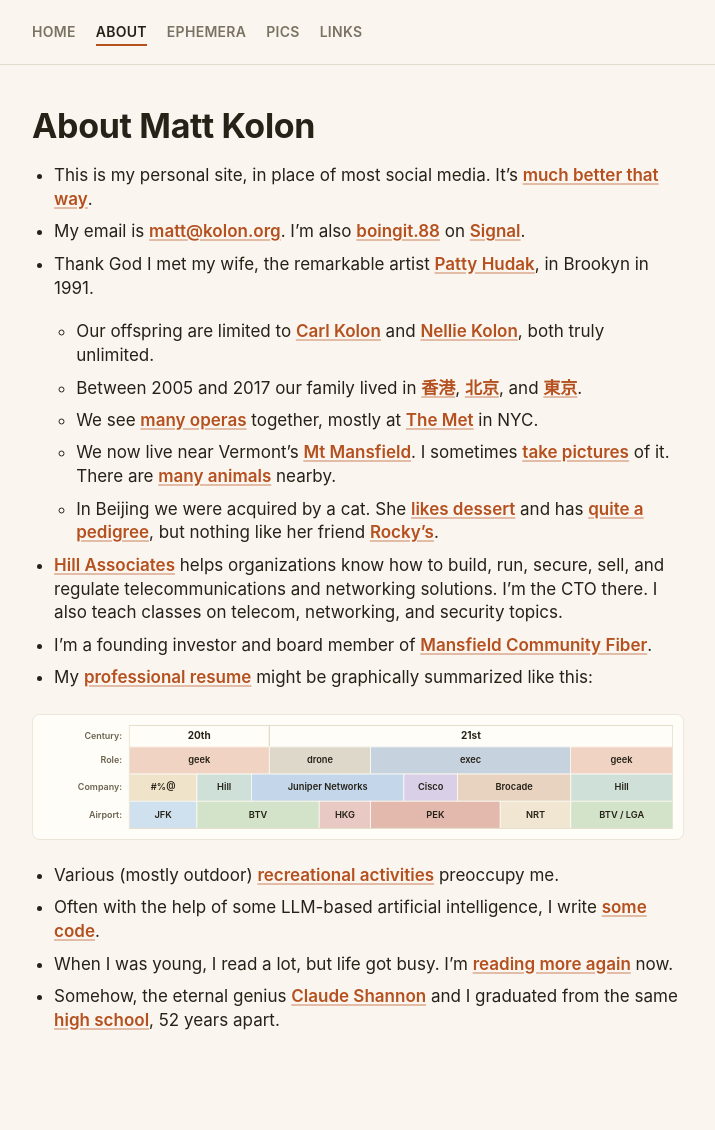
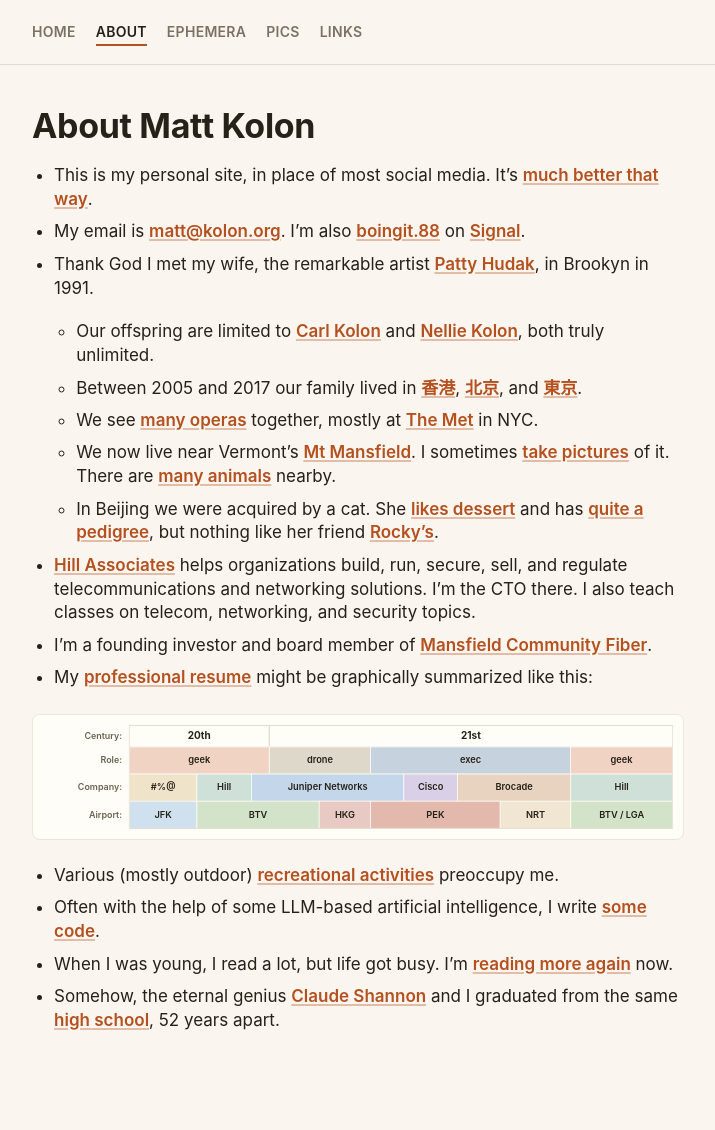
Before and after one commit to mkolon/mattkolon.com, a Jekyll site: the page built from about.md, in a window 1280 px wide. Shown: the whole page, without its empty margins (282-997 px from the left). Built offline with Jekyll 4.4.1, drawn with Linux system fonts in a browser that asks for light colours.

Commit message:
fixing about

```diff
--- a/about.md
+++ b/about.md
@@ -24,7 +24,7 @@
 
     - In Beijing we were acquired by a cat. She [likes dessert](/assets/kiki.mov) and has [quite a pedigree](/assets/kiki.png), but nothing like her friend [Rocky's](/assets/rocky.png).
 
-- [Hill Associates](https://www.hillvt.com/){:target="_blank"} helps organizations know how to build, run, secure, sell, and regulate telecommunications and networking solutions. I'm the CTO there. I also teach classes on telecom, networking, and security topics.
+- [Hill Associates](https://www.hillvt.com/){:target="_blank"} helps organizations build, run, secure, sell, and regulate telecommunications and networking solutions. I'm the CTO there. I also teach classes on telecom, networking, and security topics.
 
 - I'm a founding investor and board member of [Mansfield Community Fiber](https://www.mcfibervt.com/){:target="_blank"}.
 
```
